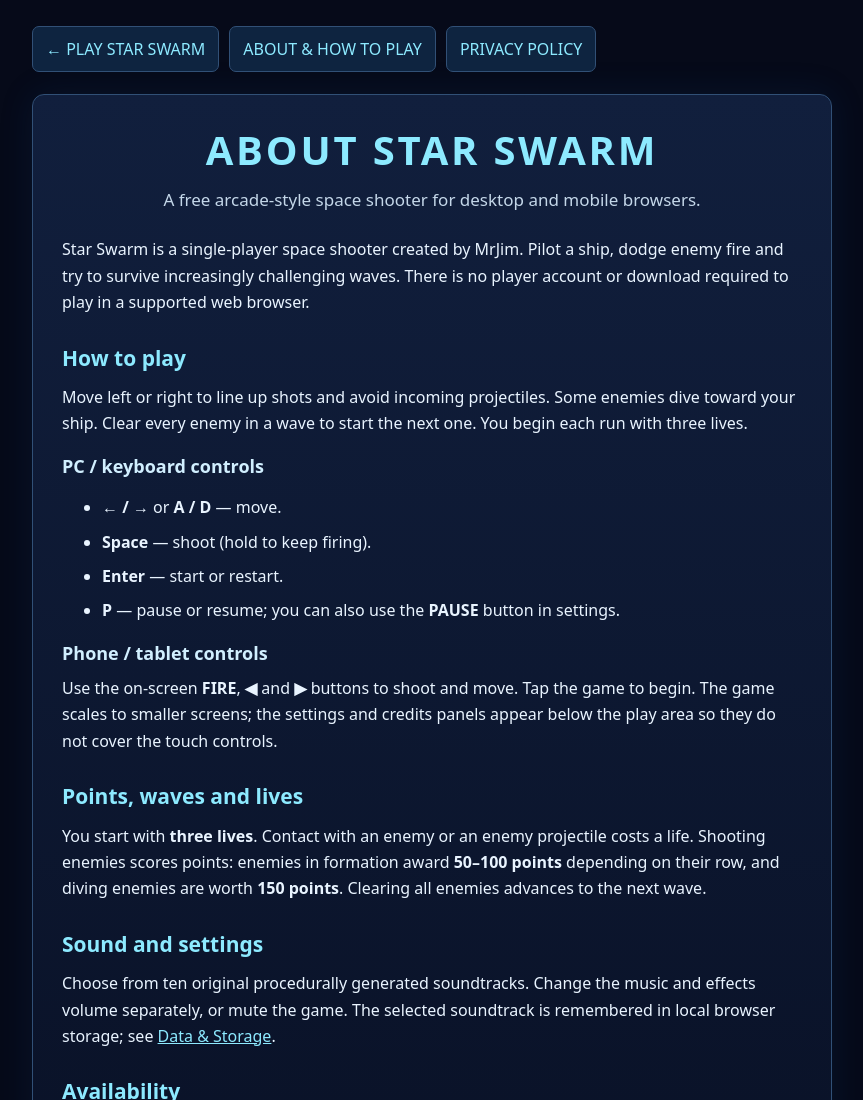
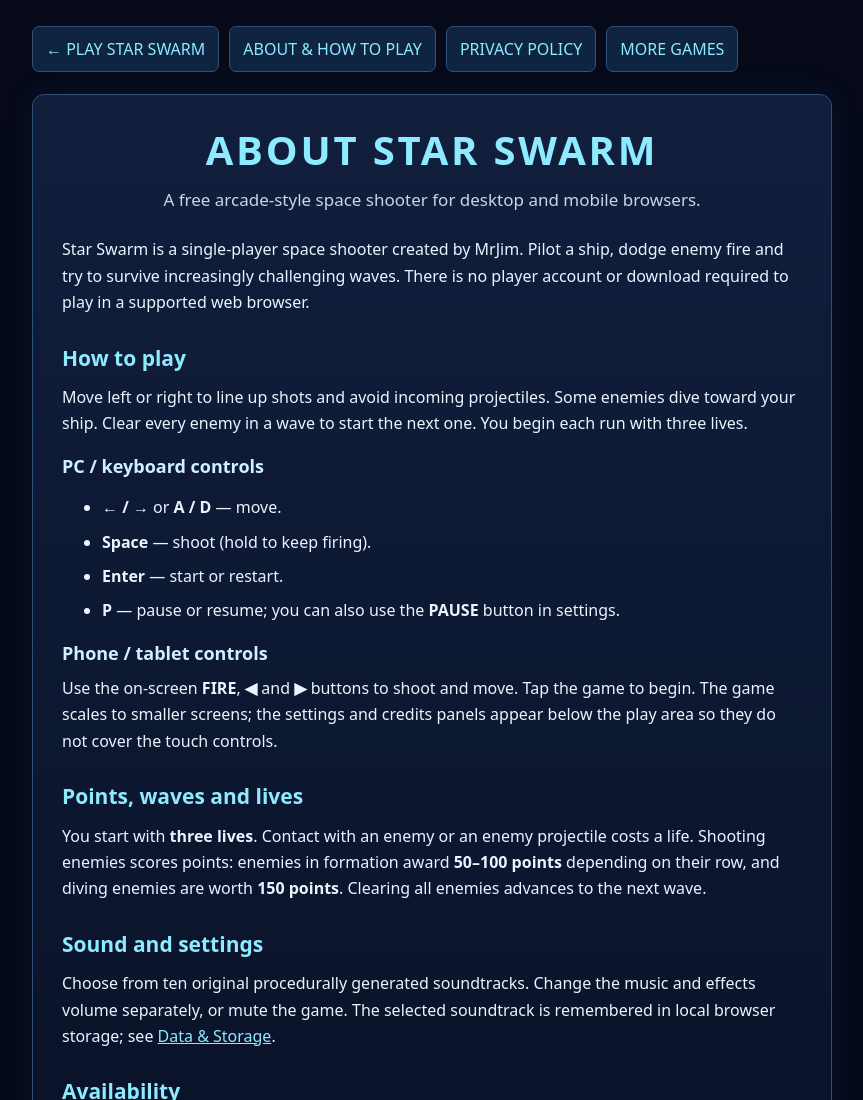
Before and after one commit to MasterJimo/Simple-galaga, a plain HTML site: page about.html in a window 1280 px wide. Shown: the top 1100 px of the page, without its empty margins (208-1071 px from the left). Drawn offline with Linux system fonts and the light colour scheme.

Commit message:
Add navigation from game information page to shared arcade

```diff
--- a/about.html
+++ b/about.html
@@ -37,6 +37,7 @@ li{margin:8px 0}
 <a href="index.html">← PLAY STAR SWARM</a>
 <a href="about.html">ABOUT &amp; HOW TO PLAY</a>
 <a href="privacy.html">PRIVACY POLICY</a>
+<a href="arcade/">MORE GAMES</a>
 </nav>
 <main class="panel">
 
```
